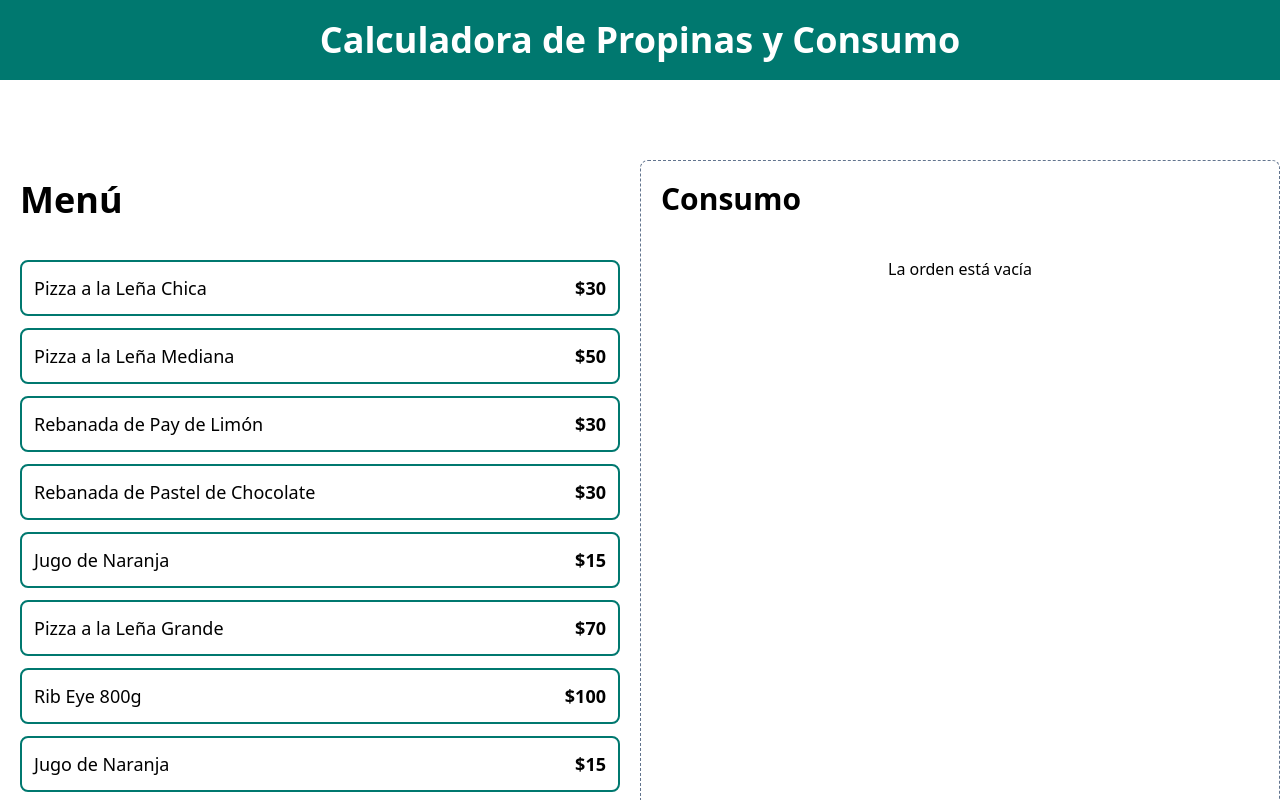
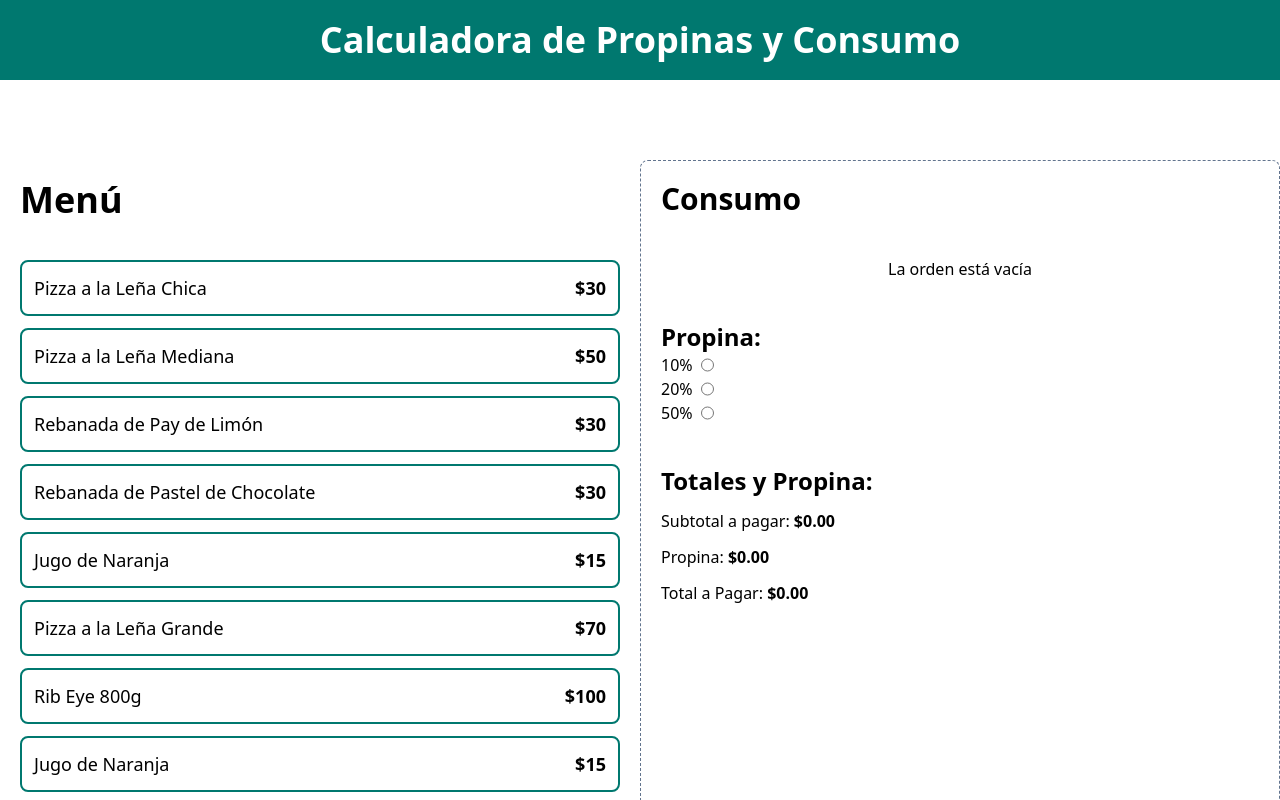
Before and after one commit to chalotorres/Proyecto-Calculador-Propinas, a React (Vite) app: page / in a window 1280 px wide. Shown: the top 800 px of the page. Built offline with nearby package versions, Linux system fonts and the light colour scheme.

Commit message:
Mostrando total, subtotal y propina

```diff
--- a/src/App.tsx
+++ b/src/App.tsx
@@ -1,10 +1,12 @@
 import MenuItem from "./components/MenuItem"
 import OrderContents from "./components/OrderContents";
+import OrderTotal from "./components/OrderTotal";
+import TipPercentageForm from "./components/TipPercentageForm";
 import { menuItems } from "./data/db"
 import useOrder from "./hook/useOrder"
 
 function App() {
-  const { order, addItem, removeItem } = useOrder();
+  const { order, addItem, removeItem, tip, setTip } = useOrder();
 
   return (
     <>
@@ -34,6 +36,15 @@
             order={order}
             removeItem={removeItem}
           />
+
+          <TipPercentageForm
+            setTip={setTip}
+          />
+
+          <OrderTotal
+            order={order}
+            tip={tip}
+          />
       </div>
 
     </main>
--- /dev/null
+++ b/src/components/OrderTotal.tsx
@@ -0,0 +1,38 @@
+import { useMemo } from "react"
+import type { OrderItem } from "../types"
+import { formatCurrency } from "../helpers"
+
+type OrderTotalsProps = {
+    order : OrderItem[],
+    tip : number
+}
+
+export default function OrderTotal({order, tip} : OrderTotalsProps) {
+
+    const subTotalAmount = useMemo(() => order.reduce((total, item) => total + (item.quantity * item.price), 0) , [order] )
+    const tipAmount = useMemo(() => subTotalAmount * tip, [tip, order])
+    const TotalAmount = useMemo(() => subTotalAmount + tipAmount, [tip, order])
+
+  return (
+    <>
+        <div className="space-y-3">
+            <h2 className="font-black text-2xl">Totales y Propina:</h2>
+            <p>Subtotal a pagar: {''}
+                <span className="font-bold">{ formatCurrency(subTotalAmount) }</span>
+            </p>
+
+            <p>Propina: {''}
+                <span className="font-bold">{ formatCurrency(tipAmount) }</span>
+            </p>
+
+            <p>Total a Pagar: {''}
+                <span className="font-bold">{ formatCurrency(TotalAmount)}</span>
+            </p>
+        </div>
+
+        <button>
+
+        </button>
+    </>
+  )
+}
--- /dev/null
+++ b/src/components/TipPercentageForm.tsx
@@ -0,0 +1,46 @@
+import type { Dispatch, SetStateAction } from "react"
+
+const tipOptions = [
+  {
+    id: 'tip-10',
+    value: .10,
+    label: '10%'
+  },
+  {
+    id: 'tip-20',
+    value: .20,
+    label: '20%'
+  },
+  {
+    id: 'tip-50',
+    value: .50,
+    label: '50%'
+  },
+]
+
+type TipPercentageFormProps = {
+    setTip : Dispatch<SetStateAction<number>>
+}
+
+export default function TipPercentageForm({setTip} : TipPercentageFormProps) {
+  return (
+    <div>
+        <h3 className="font-black text-2xl">Propina:</h3>
+
+        <form>
+            {tipOptions.map(tip => (
+                <div key={tip.id} className="flex gap-2">
+                    <label htmlFor="">{tip.label}</label>
+                    <input id={tip.id}
+                           type="radio"
+                           name="tip"
+                           value={tip.value}
+                           onChange={ e => setTip(+e.target.value)}
+                    />
+                </div>
+            ))}
+        </form>
+
+    </div>
+  )
+}
--- a/src/hook/useOrder.ts
+++ b/src/hook/useOrder.ts
@@ -3,6 +3,8 @@
 
 export default function useOrder () {
     const [order, setOrder] = useState<OrderItem[]>([]);
+
+    const [tip, setTip] = useState(0);
 
     const addItem = (item : MenuItem) => {
         const itemExist = order.find(orderItem => orderItem.id === item.id)
@@ -23,6 +25,8 @@
 
     return {
         order,
+        tip,
+        setTip,
         addItem,
         removeItem,
     }
```
